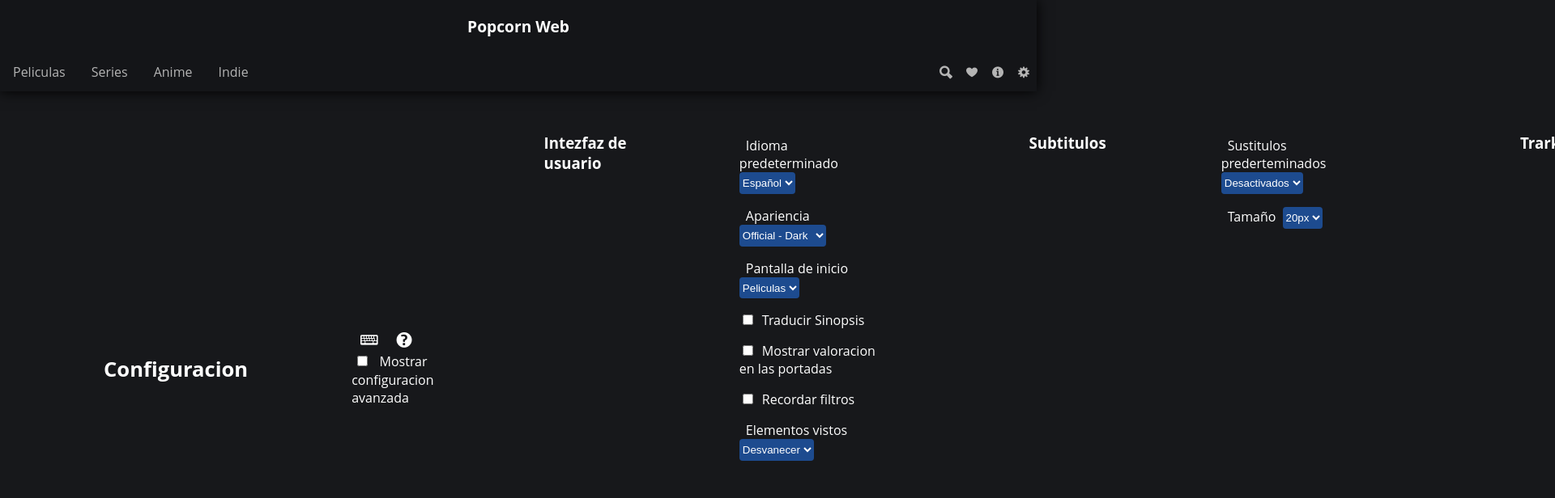
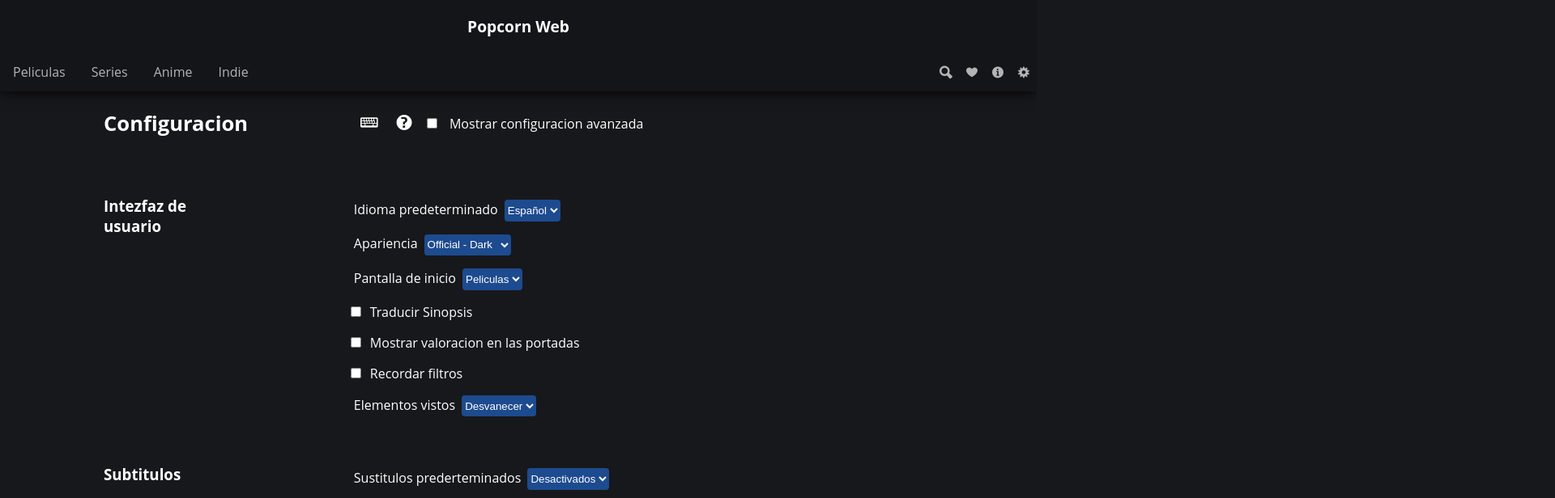
Before and after one commit to itmarck/popcorn, a Vue app: page /configuracion in a window 1280 px wide. Shown: the top 616 px of the page at 81% size, 1920 px wide, since content can reach past the window. Built offline with nearby package versions, Linux system fonts and the light colour scheme.

Commit message:
Display Config

```diff
--- a/src/components/AppConfiguracion.vue
+++ b/src/components/AppConfiguracion.vue
@@ -1,5 +1,5 @@
 <template>
-  <div>
+  <div class="principal">
     <header class="header">
       <h2 class="header__title">Configuracion</h2>
       <div class="header__subtitle">
@@ -144,6 +144,9 @@
 }
 </script>
 <style scoped>
+  .principal{
+    display: block;
+  }
   .header{
     display: flex;
     align-items: center;
```
